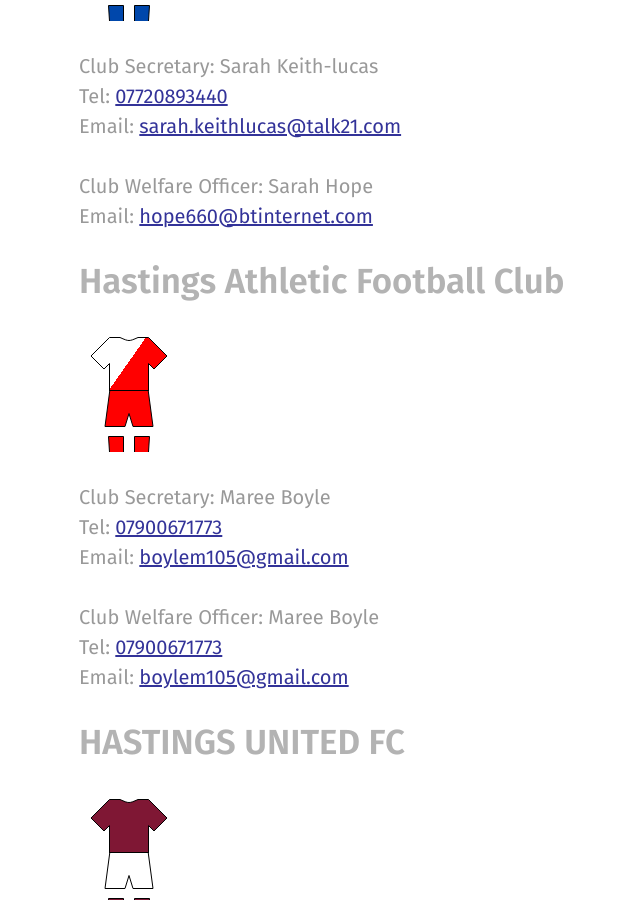
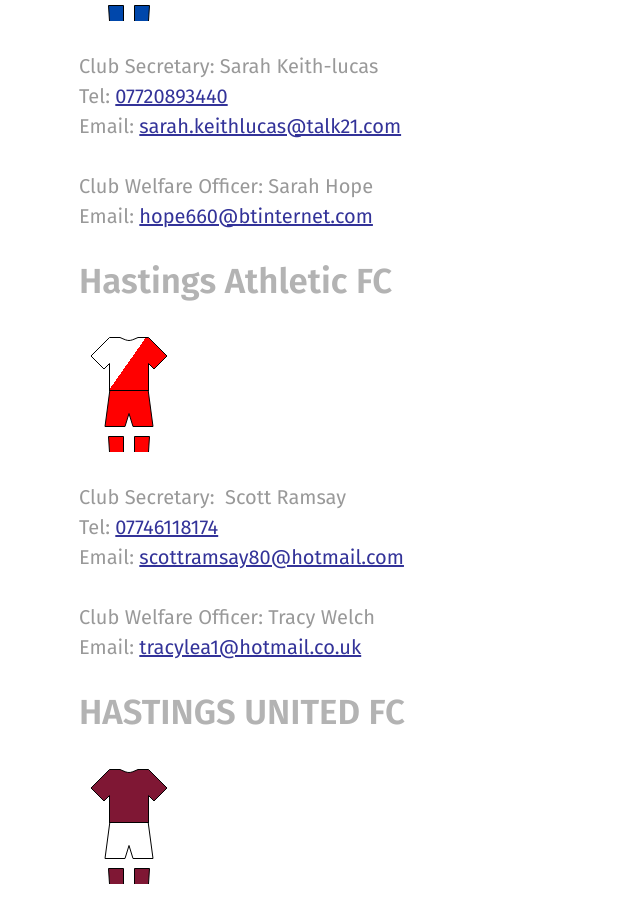
Before and after one commit to rotherleague/Rother, a Jekyll site: the page built from clubs.md, in a window 1280 px wide and 900 px high, scrolled down 5445 px. Shown: the whole window, without its empty margins (1-641 px from the left). Built offline with Jekyll 4.4.1, drawn with Linux system fonts in a browser that asks for light colours; nearby versions of some CDN libraries.

Commit message:
Update hastings_athletic.html

```diff
--- a/_includes/clubs/hastings_athletic.html
+++ b/_includes/clubs/hastings_athletic.html
@@ -1,18 +1,17 @@
-<h2 id="hastings_athletic"><strong>Hastings Athletic Football Club</strong></h2>
+<h2 id="hastings_athletic"><strong>Hastings Athletic FC</strong></h2>
 
 <p>{% include kit.html top="#ffffff" top2="#ff0000" shorts="#ff0000" socks="#ff0000" %}
 
 
 </p>
 <p>
-  Club Secretary: Maree Boyle<br>
-  Tel: <a href="tel:07900671773">07900671773</a><br>
-Email: <a href="mailto:boylem105@gmail.com">boylem105@gmail.com</a>
+  Club Secretary:  Scott Ramsay<br>
+  Tel: <a href="tel:07746118174">07746118174</a><br>
+Email: <a href="mailto:scottramsay80@hotmail.com">scottramsay80@hotmail.com</a>
 </p>
 
 <p>
-  Club Welfare Officer: Maree Boyle
+  Club Welfare Officer: Tracy Welch
 <br>
-  Tel: <a href="tel:07900671773">07900671773</a><br>
-Email: <a href="mailto:boylem105@gmail.com">boylem105@gmail.com</a>
+Email: <a href="mailto:tracylea1@hotmail.co.uk">tracylea1@hotmail.co.uk</a>
 </p>
```
